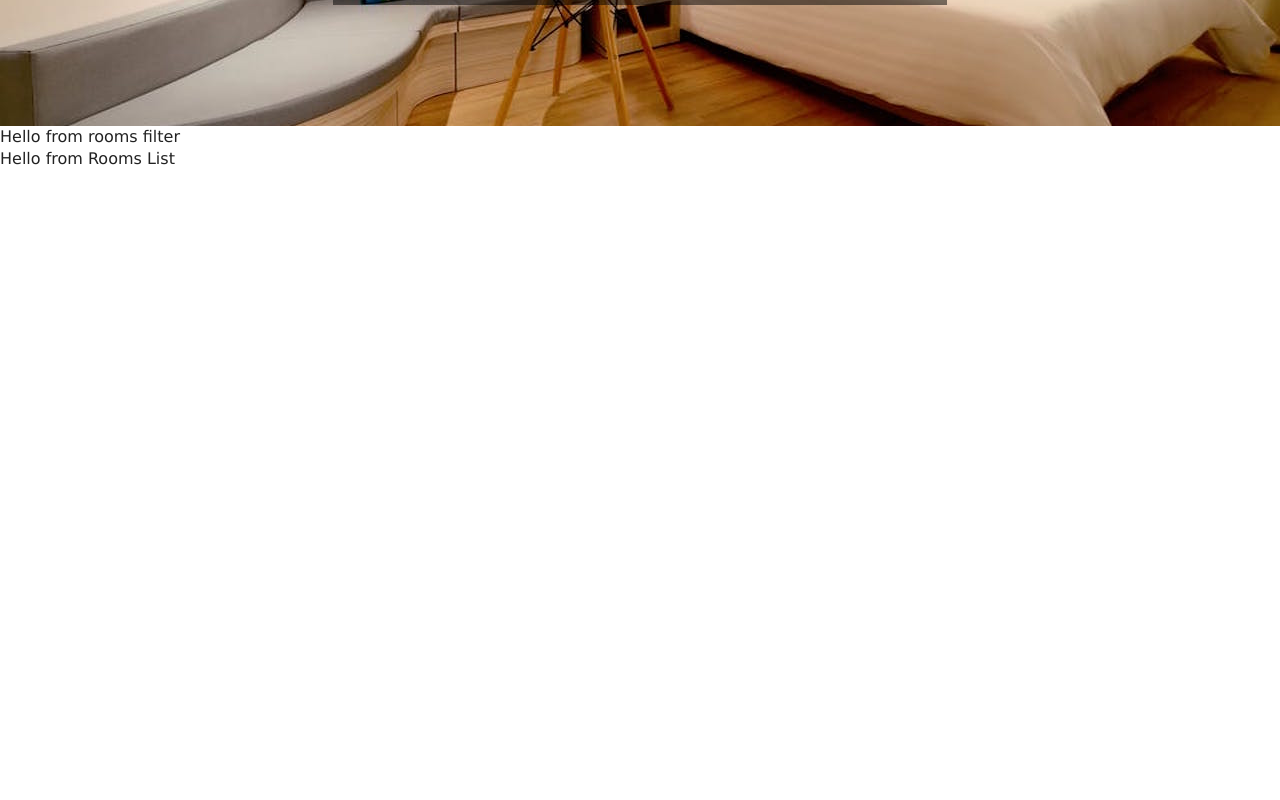
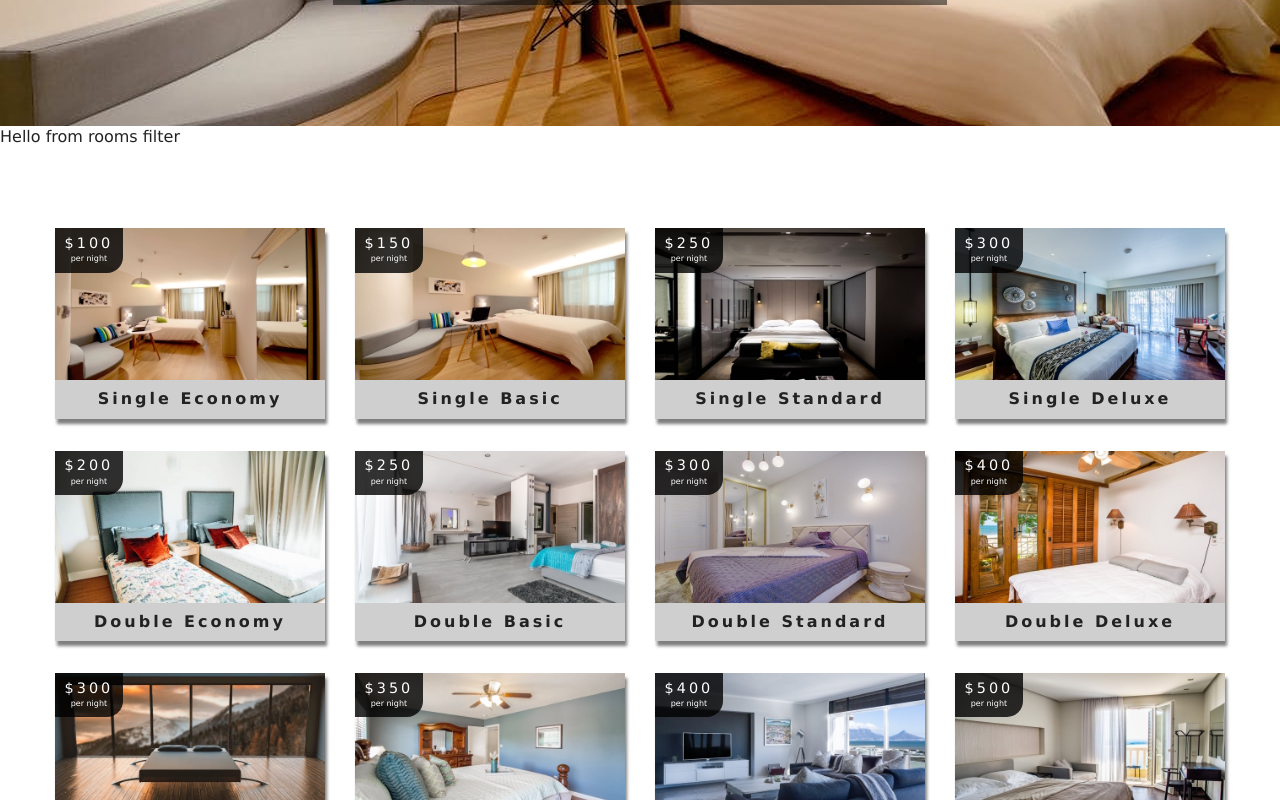
Before and after one commit to njokuScript/Beach-Resort-with-reactJS, a React (Create React App) app: page /rooms in a window 1280 px wide. Shown: the part 420-1220 px from the top of the page. Before the commit the page ends 800 px from the top, so only its background shows below. Built offline with nearby package versions, Linux system fonts and the light colour scheme.

Commit message:
rooms list set up

```diff
--- a/src/components/RoomContainer.js
+++ b/src/components/RoomContainer.js
@@ -1,44 +1,44 @@
+// import React from "react";
+// import RoomsFilter from "./RoomsFilter";
+// import RoomsList from "./RoomsList";
+// import { withRoomConsumer } from "../Context";
+// import Loading from "./Loading";
+
+// function RoomContainer({ context }) {
+//   const { loading, sortedRooms, rooms } = context;
+// }
+// if (loading) {
+//   return <Loading />;
+// }
+// return (
+//   <>
+//     <RoomsFilter rooms={rooms} />
+//     <RoomsList roooms={sortedRooms} />
+//   </>
+// );
+
+// export default withRoomConsumer(RoomContainer);
+
 import React from "react";
 import RoomsFilter from "./RoomsFilter";
 import RoomsList from "./RoomsList";
-import { withRoomConsumer } from "../Context";
+import { RoomConsumer } from "../Context";
 import Loading from "./Loading";
-
-function RoomContainer({ context }) {
-  const { loading, sortedRooms, rooms } = context;
-  if (loading) {
-    return <Loading />;
-  }
+export default function RoomContainer() {
   return (
-    <>
-      <RoomsFilter rooms={rooms} />
-      <RoomsList roooms={sortedRooms} />
-    </>
+    <RoomConsumer>
+      {value => {
+        const { loading, sortedRooms, rooms } = value;
+        if (loading) {
+          return <Loading />;
+        }
+        return (
+          <div>
+            <RoomsFilter rooms={rooms} />
+            <RoomsList rooms={sortedRooms} />
+          </div>
+        );
+      }}
+    </RoomConsumer>
   );
 }
-export default withRoomConsumer(RoomContainer);
-
-// import React from "react";
-// import RoomsFilter from "./RoomsFilter";
-// import RoomsList from "./RoomsList";
-// import { RoomConsumer } from "../Context";
-// import Loading from "./Loading";
-// export default function RoomContainer() {
-//   return (
-//     <RoomConsumer>
-//       {value => {
-//         const { loading, sortedRooms, rooms } = value;
-// if(loading){
-//   return <Loading></Loading><
-// }
-//         return (
-//           <div>
-//             Hello from rooms container
-//             <RoomsFilter rooms={rooms} />
-//             <RoomsList roooms={sortedRooms} />
-//           </div>
-//         );
-//       }}
-//     </RoomConsumer>
-//   );
-// }
--- a/src/components/RoomsList.js
+++ b/src/components/RoomsList.js
@@ -1,9 +1,22 @@
-import React from 'react'
+import React from "react";
+import Room from "./Room";
 
-export default function RoomsList() {
+export default function RoomsList({ rooms }) {
+  if (rooms.length === 0) {
     return (
-        <div>
-            Hello from Rooms List
-        </div>
-    )
+      <div className="empty-search">
+        <h3>Unfortunately no rooms matched your search parameters</h3>
+      </div>
+    );
+  }
+
+  return (
+    <section className="roomslist">
+      <div className="roomslist-center">
+        {rooms.map(item => {
+          return <Room key={item.id} room={item} />;
+        })}
+      </div>
+    </section>
+  );
 }
```
